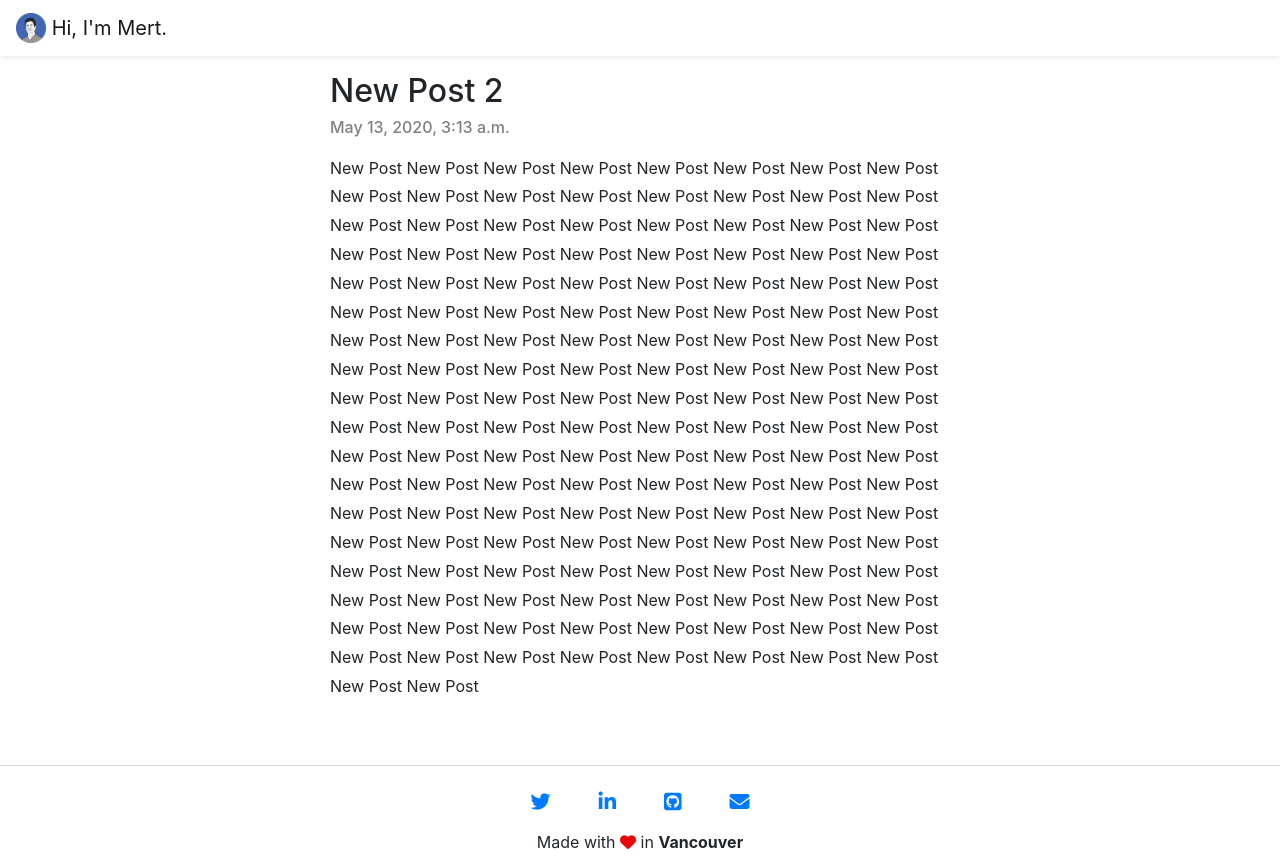
After one commit to mertbarutcuoglu/mertbarutcuoglu.com, a Django app: a page that uses templates/base.html in a window 1280 px wide. The commit adds this page. Run offline with Django 3.2, Linux system fonts and the light colour scheme; data comes from the database, SQL or seed files in the repository; both versions use the stored data as it was after the commit; some libraries are stand-ins or nearby versions.

Commit message:
added view for blog post

```diff
--- a/blog/models.py
+++ b/blog/models.py
@@ -7,6 +7,7 @@ STATUS = (
 
 class Post(models.Model):
     title = models.CharField(max_length=100)
+    sub_title = models.CharField(max_length=200)
     slug = models.SlugField()
     content = models.TextField()
     created_on = models.DateTimeField(auto_now_add=True)
--- /dev/null
+++ b/blog/templates/post.html
@@ -0,0 +1,18 @@
+{% extends 'base.html' %}
+
+{% block content %}
+
+<div class="container mt-3 mx-auto" style="width: 680px;">
+    <div class="container mb-3">
+        <h2>{{object.title}}</h2>
+        <h4 style="color:gray;">{{object.sub_title}}</h4>
+        <h6 style="color:grey;"> {{object.created_on}}</h6>
+    </div>
+    <div class="container">
+        <p style="line-height: 1.8;">
+            {{object.content}}
+        </p>
+    </div>
+</div>
+
+{% endblock %}
--- a/blog/urls.py
+++ b/blog/urls.py
@@ -2,6 +2,6 @@ from . import views
 from django.urls import path
 
 urlpatterns = [
-    path('blog/', views.PostList.as_view()),
-    #path('blog/<slug:slug>/',)
+    path('blog/', views.PostList.as_view(), name='blog'),
+    path('blog/<slug:slug>/', views.PostDetail.as_view(), name='post')
 ]
--- a/blog/views.py
+++ b/blog/views.py
@@ -8,4 +8,4 @@ class PostList(generic.ListView):
 
 class PostDetail(generic.DetailView):
     model = Post
-    template_name = 'blog_post.html'
+    template_name = 'post.html'
--- a/templates/base.html
+++ b/templates/base.html
@@ -23,7 +23,7 @@
     <title>Hello, world!</title>
 </head>
 <header>
-    <nav class="navbar navbar-light bg-white">
+    <nav class="navbar navbar-light bg-white shadow-sm">
         <a class="navbar-brand" href="#">
             <img src="{% static 'images/logo.png' %}" width="30" height="30" class="d-inline-block align-top" alt="">
             Hi, I'm Mert.
@@ -32,6 +32,7 @@
 </header>
 
 <body>
+
     {% block content %}
     {% endblock %}
 
```
Also changed, not shown: blog/templates/blog.html (+5 -3 lines), blog/migrations/0003_post_sub_title.py (added), db.sqlite3.
